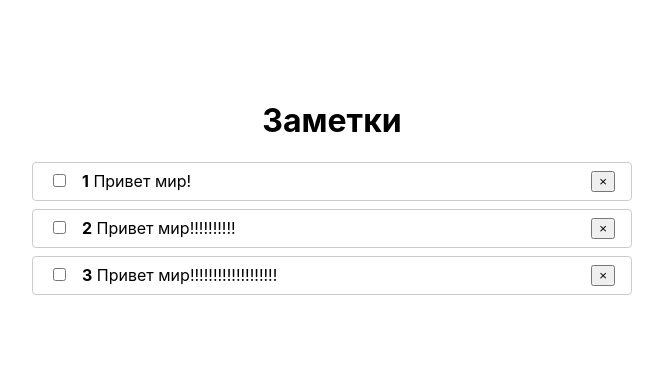
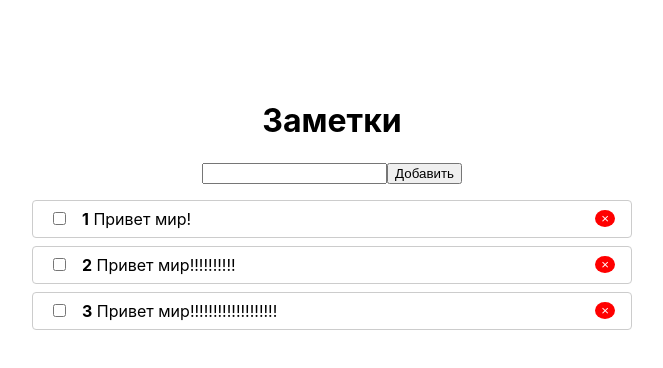
Before and after one commit to Terentiy01/notes, a React (Create React App) app: page / in a window 1280 px wide. Shown: the top 368 px of the page, without its empty margins (308-971 px from the left). Built offline with nearby package versions, Linux system fonts and the light colour scheme.

Commit message:
создал компонент Тудуадд

```diff
--- a/src/components/Todo.js
+++ b/src/components/Todo.js
@@ -1,4 +1,5 @@
 import React, { useState } from 'react'
+import TodoAdd from './TodoAdd'
 
 const styles = {
   ul: {
@@ -67,6 +68,7 @@ function Todo() {
   return (
     <div className="wrapper">
       <h1>Заметки</h1>
+      <TodoAdd />
       <ul style={styles.ul}>
         {notes.length ? (
           notes.map((element, index) => {
@@ -89,7 +91,9 @@ function Todo() {
                   &nbsp;
                   {element.title}
                 </span>
-                <button onClick={() => remover(element.id)}>&times;</button>
+                <button className="rm" onClick={() => remover(element.id)}>
+                  &times;
+                </button>
               </li>
             )
           })
--- a/src/components/TodoAdd.js
+++ b/src/components/TodoAdd.js
@@ -0,0 +1,24 @@
+import React, { useState } from 'react'
+
+const styles = {
+  input: {
+    marginBottom: '1rem',
+  },
+}
+
+function TodoAdd() {
+  const [text, setText] = useState('')
+
+  return (
+    <>
+      <input
+        onChange={(event) => setText(event.target.value)}
+        style={styles.input}
+        value={text}
+      />
+      <button>Добавить</button>
+    </>
+  )
+}
+
+export default TodoAdd
```
